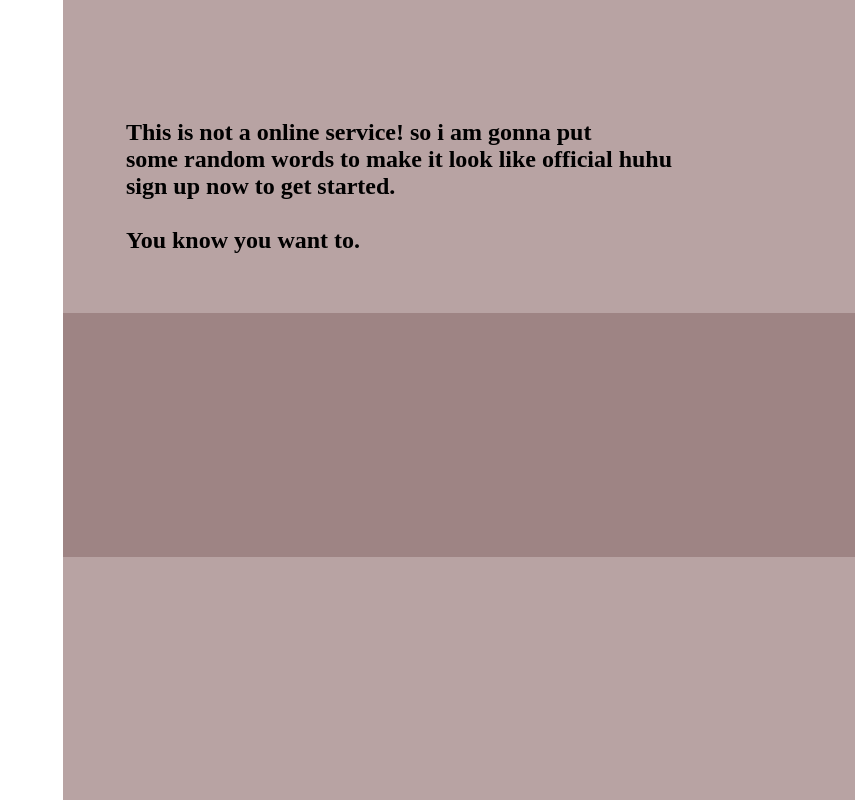
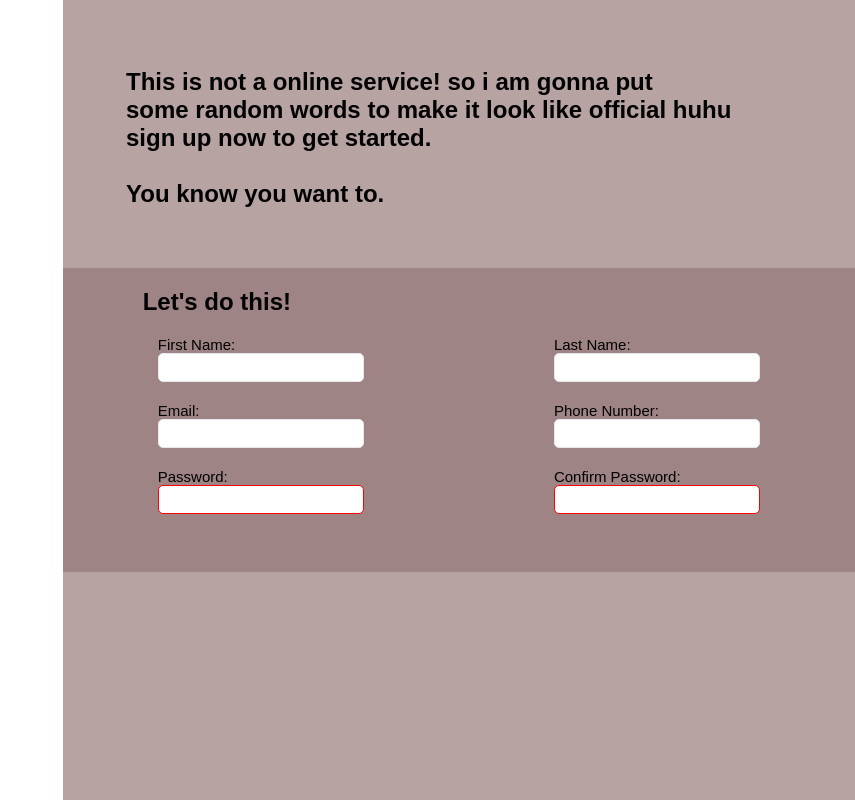
Before and after one commit to iAbhishekPanwar/odin-sign-up, a plain HTML site: page index.html in a window 1280 px wide. Shown: the whole page, without its empty margins (425-1280 px from the left). Drawn offline with Linux system fonts and the light colour scheme; a web font is replaced by a local one.

Commit message:
finished working with second part

```diff
--- a/index.html
+++ b/index.html
@@ -24,7 +24,38 @@
                 </h2>
             </div>
             <div class="second">
-
+                <h2 style="margin-left: 80px">Let's do this!</h2>
+                <form action="" method="get" class="form-main-div">
+                    <div class="form-divs">
+                        <div class="form-div">
+                            <label for="firstName">First Name:</label>
+                            <input type="text" id="firstName" name="first_name">
+                        </div>
+                        <div class="form-div">
+                            <label for="email">Email:</label>
+                            <input type="email" id="email" name="email">
+                        </div>
+                        <div class="form-div">
+                            <label for="password">Password:</label>
+                            <input type="password" id="password" name="password" required>
+                            <p id="error"></p>
+                        </div>
+                    </div>
+                    <div class="form-divs">
+                        <div class="form-div">
+                            <label for="lastName">Last Name:</label>
+                            <input type="text" id="lastName" name="last_name">
+                        </div>
+                        <div class="form-div">
+                            <label for="phoneNumber">Phone Number:</label>
+                            <input type="tel" id="phoneNumber" name="phoneNumber">
+                        </div>
+                        <div class="form-div">
+                            <label for="confirmPassword">Confirm Password:</label>
+                            <input type="password" id="confirmPassword" name="confirmPassword" required>
+                        </div>
+                    </div>
+                </form>
             </div>
             <div class="third">
 
--- a/main.js
+++ b/main.js
@@ -0,0 +1,11 @@
+document.addEventListener("DOMContentLoaded", function(){
+
+    let password = document.querySelector("#password").value;
+    let confirmPassword = document.querySelector("#confirmPassword").value;
+
+    let error = document.querySelector("#error");
+
+    if(password != confirmPassword){
+        error.innerHTML = "*passwords do not match!"
+    }
+})
--- a/style.css
+++ b/style.css
@@ -7,6 +7,7 @@
   body{
     margin: 0;
     padding: 0;
+    font-family: Norse-Bold, sans-serif;
   }
 
   .main{
@@ -36,7 +37,7 @@
   }
 
   .first{
-    height: 36vh;
+    height: 30vh;
     display: flex;
     justify-content: flex-start;
     margin-left: 8%;
@@ -45,10 +46,42 @@
   }
 
   .second {
-    height: 32vh;
+    height: 40vh;
     background-color: rgb(158, 132, 132);
   }
 
+  .form-main-div{
+    display: flex;
+    flex-direction: row;
+    justify-content: space-around;
+  }
+
+  .form-div{
+    display: flex;
+    flex-direction: column;
+    margin-bottom: 20px;
+  }
+
+  input{
+    width: 200px;
+    border: 1px solid #e5e7eb;
+    height: 25px;
+    border-radius: 5px;
+  }
+
+  input:focus{
+    border: 1px solid blue;
+  }
+
+  input:invalid{
+    border: 1px solid red;
+  }
+
+  label{
+    font-size: 15px;
+    color: 2px solid rgb(0, 7, 12);
+  }
+
   .third{
-    height: 32vh;
+    height: 30vh;
   }
```
